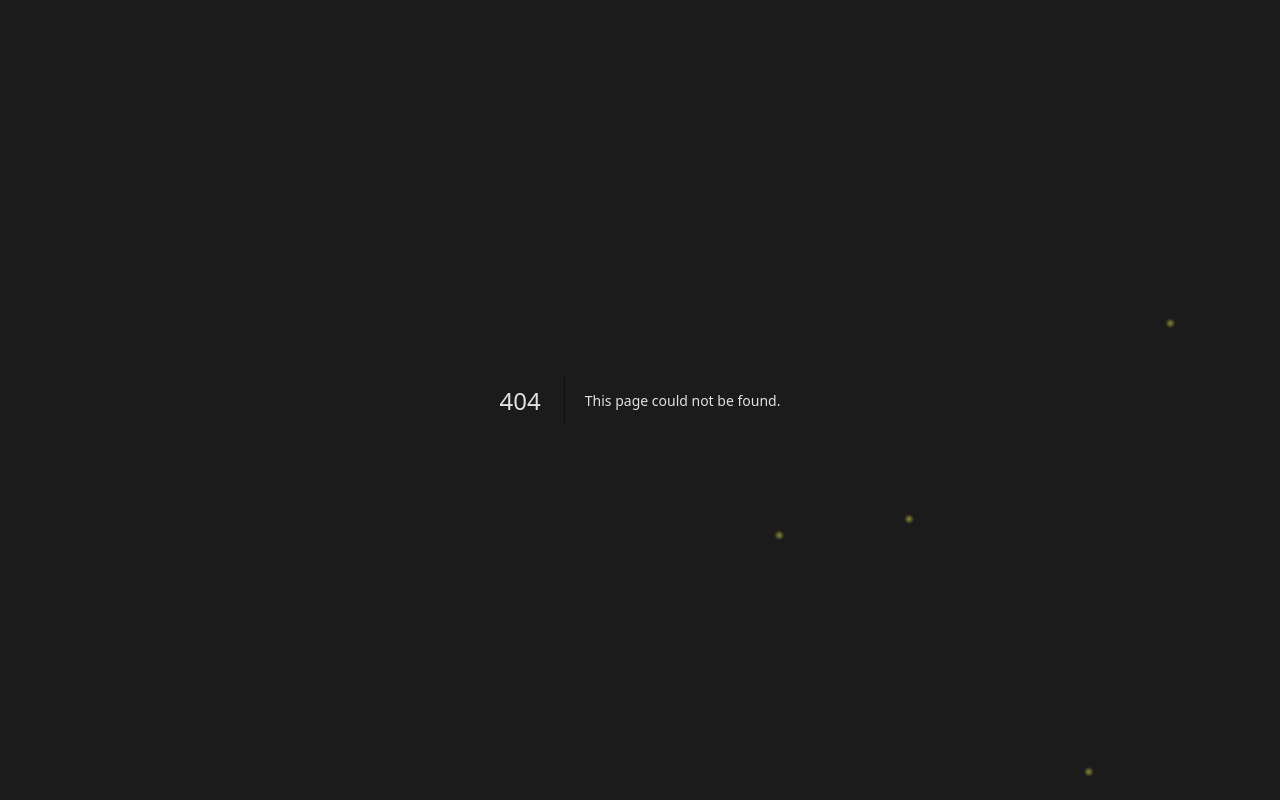
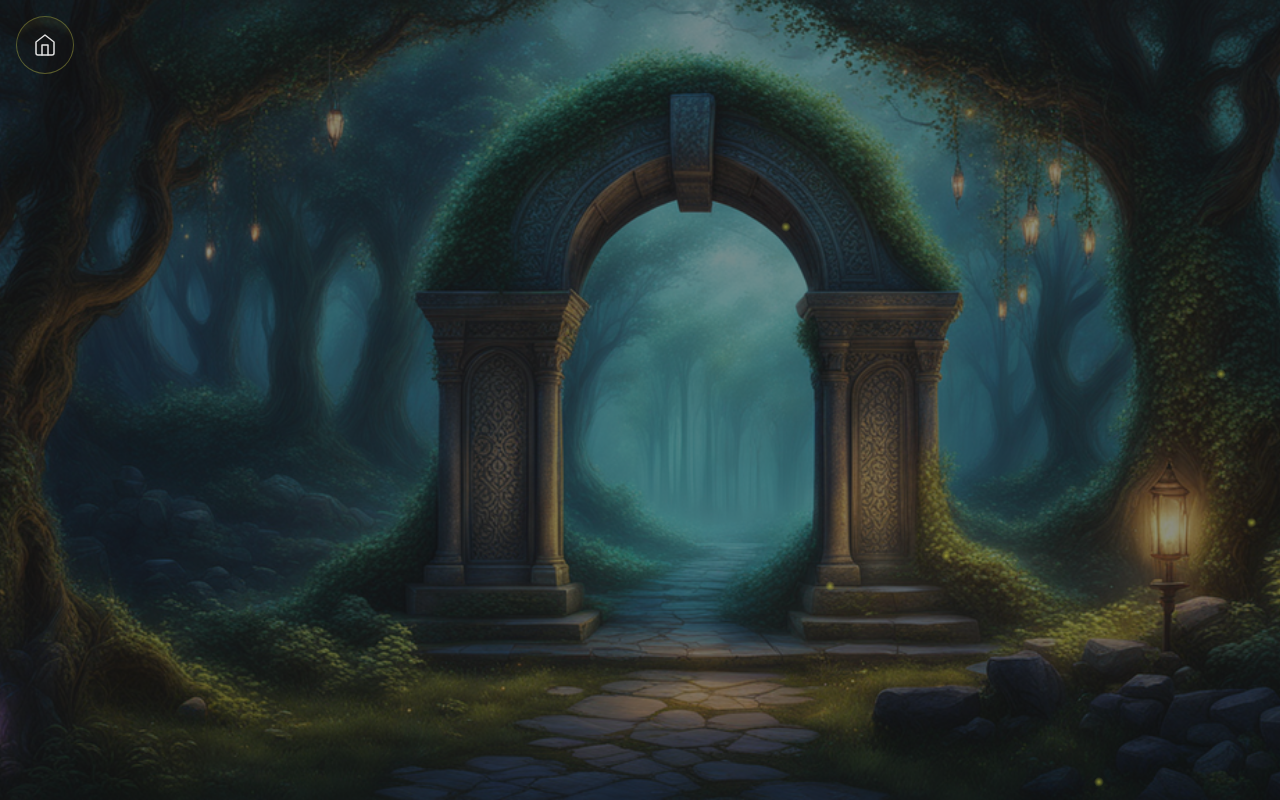
Before and after one commit to branchwag/magicportfoliosite, a Next.js app: page /contact in a window 1280 px wide. Before the commit this address had no page. Built offline with nearby package versions, Linux system fonts and the light colour scheme.

Commit message:
adds contact page

```diff
--- a/src/app/(sub pages)/about/page.js
+++ b/src/app/(sub pages)/about/page.js
@@ -12,7 +12,7 @@ export const metadata = {
   title: "About",
 };
 
-export default function Home() {
+export default function About() {
   return (
     <>
       <Image
--- /dev/null
+++ b/src/app/(sub pages)/contact/page.js
@@ -0,0 +1,20 @@
+import Image from "next/image";
+import bg from "../../../../public/background/contact-background.png";
+
+export const metadata = {
+  title: "About",
+};
+
+export default function Contact() {
+  return (
+    <>
+      <Image
+        src={bg}
+        priority
+        sizes="100vw"
+        alt="Next.js Portfolio website's about page background image"
+        className="-z-50 fixed top-0 left-0 w-full h-full object-cover object-center opacity-50"
+      />
+    </>
+  );
+}
--- a/src/components/about/index.jsx
+++ b/src/components/about/index.jsx
@@ -16,7 +16,7 @@ const AboutDetails = () => {
           </h2>
           <p className="font-light  text-xs sm:text-sm md:text-base   ">
             I am a NYC-based FIX integration engineer and coding enthusiast,
-            building all sorts of apps in a variety of languages. I enjoy biking
+            building all sorts of fun apps in a variety of languages. I enjoy biking
             around this wonderful city and sipping iced matcha lattes
             (preferably not at the same time!). I also serve as lead sorceress
             (aka Dungeon Master) for a long-running D&D campaign. Feel free to
```
